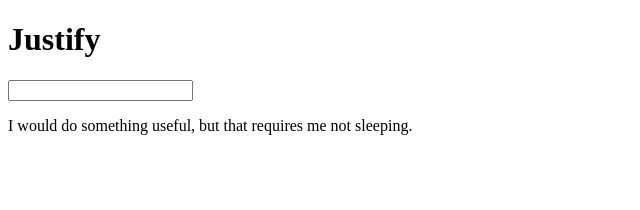
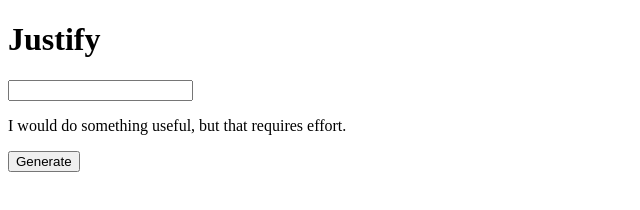
Before and after one commit to hollyhastings/justify, a plain HTML site: page index.html in a window 1280 px wide. Shown: the whole page, without its empty margins (0-640 px from the left). Drawn offline with nearby package versions, Linux system fonts and the light colour scheme.

Commit message:
Add excuse generation and button

```diff
--- a/app.js
+++ b/app.js
@@ -6,6 +6,10 @@ var app = angular.module('justify', []);
 app.controller('JustifyController', function ($scope) {
   var nouns = ['effort', 'an in depth knowledge of Latin', 'me not sleeping'];
 
-  $scope.noun = _.sample(nouns);
+  $scope.generate = function () {
+    $scope.noun = _.sample(nouns);
+  };
+
+  $scope.generate();
   $scope.defaultSituation = 'do something useful';
 });
--- a/index.html
+++ b/index.html
@@ -11,6 +11,7 @@
     <h1>Justify</h1>
     <input type="text" ng-model="situation">
     <p>I would {{situation || defaultSituation}}, but that requires {{noun}}.</p>
+    <button ng-click="generate()">Generate</button>
 
     <!-- scripts -->
     <script src="https://ajax.googleapis.com/ajax/libs/angularjs/1.3.0-rc.2/angular.js"></script>
```
